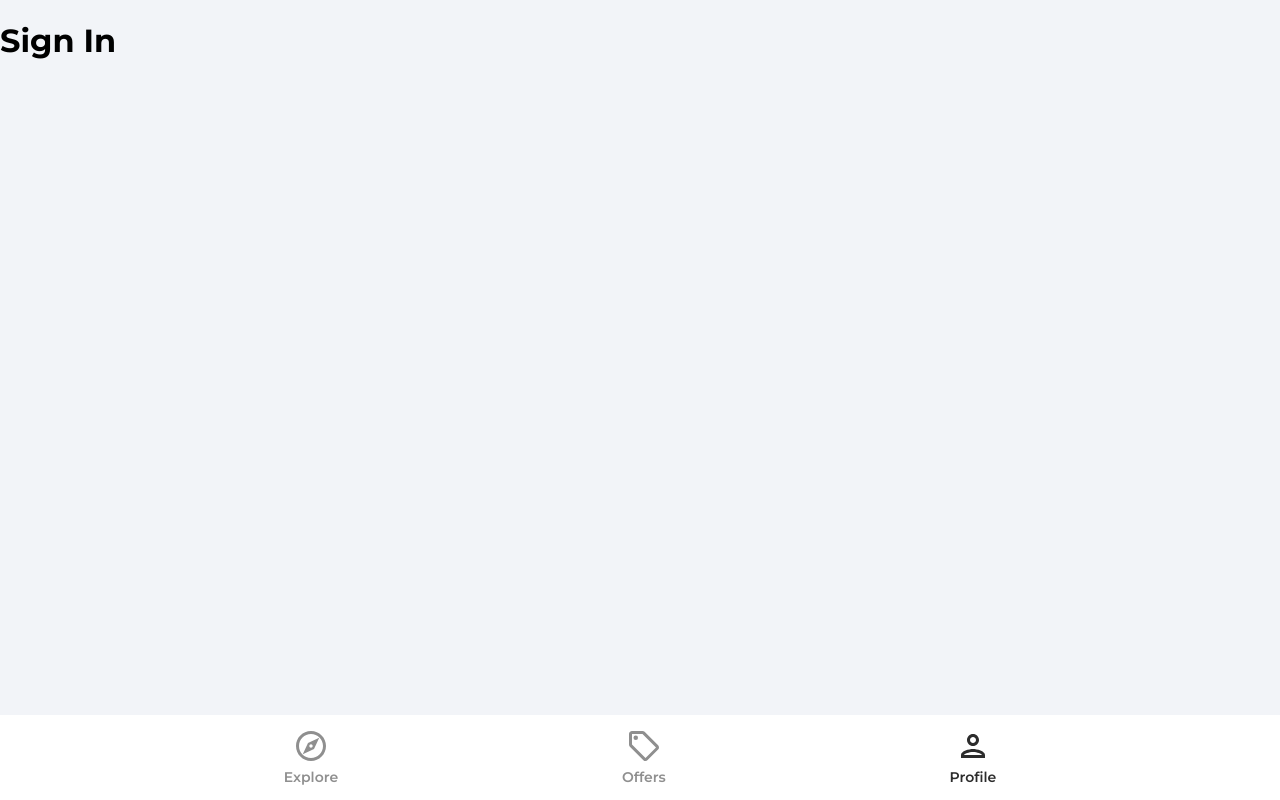
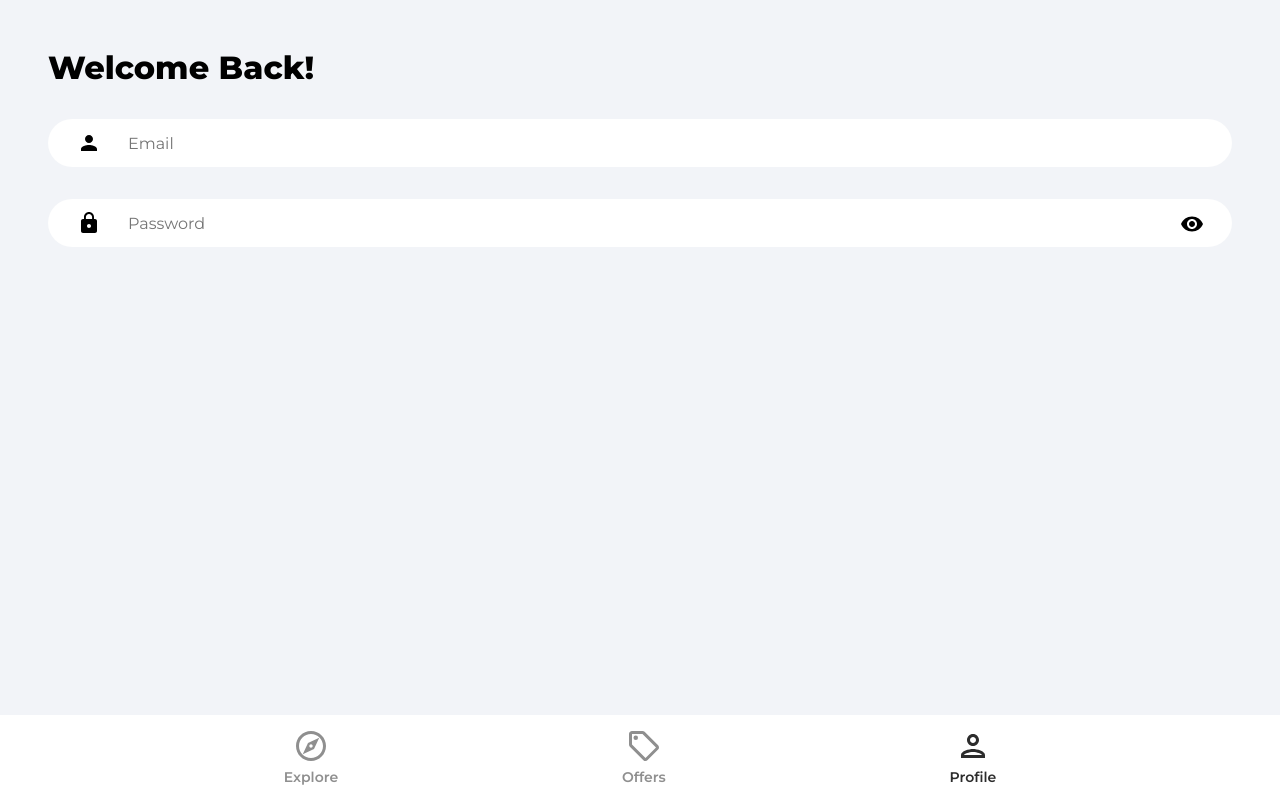
Before and after one commit to graceupongraceemi/house-marketplace-app-with-react, a React (Create React App) app: page /profile in a window 1280 px wide. Built offline with nearby package versions, Linux system fonts and the light colour scheme.

Commit message:
sign-in page with form data of email and password and visibility icon added

```diff
--- a/src/pages/SignIn.jsx
+++ b/src/pages/SignIn.jsx
@@ -1,10 +1,62 @@
 import React from 'react';
+import { useState } from 'react';
+import { Link, useNavigate } from 'react-router-dom';
+import { ReactComponent as ArrowRightIcon } from '../assets/svg/keyboardArrowRightIcon.svg';
+import visibilityIcon from '../assets/svg/visibilityIcon.svg';
 
 function SignIn() {
+  const [showPassword, setShowPassword] = useState(false);
+
+  const [formData, setFormData] = useState({
+    email: '',
+    password: ''
+  });
+
+  // destracture formData
+  const { email, password } = formData;
+
+  // Initialize useNavigate
+  const navigate = useNavigate();
+
+  // onChange function here
+  const onChange = () => {};
+
   return (
-    <div>
-      <h1>Sign In</h1>
-    </div>
+    <>
+      <div className='pageContainer'>
+        <header>
+          <p className='pageHeader'>Welcome Back!</p>
+        </header>
+        <form>
+          <input
+            type='email'
+            className='emailInput'
+            placeholder='Email'
+            id='email'
+            value={email}
+            onChange={onchange}
+          />
+          <div className='passwordInputDiv'>
+            {/* type is conditional */}
+            <input
+              type={showPassword ? 'text' : 'password'}
+              className='passwordInput'
+              placeholder='Password'
+              id='password'
+              value={password}
+              onChange={onChange}
+            />
+
+            <img
+              src={visibilityIcon}
+              alt='show password'
+              className='showPassword'
+              onClick={() => setShowPassword((prevState) => !prevState)}
+            />
+          </div>
+        </form>
+      </div>
+    </>
   );
 }
 
```
